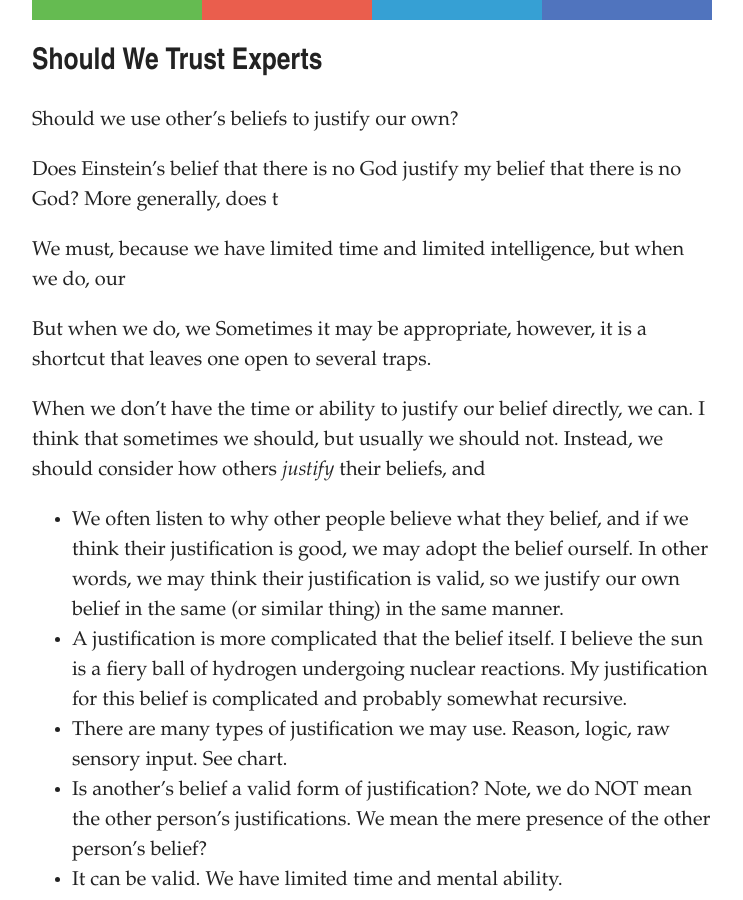
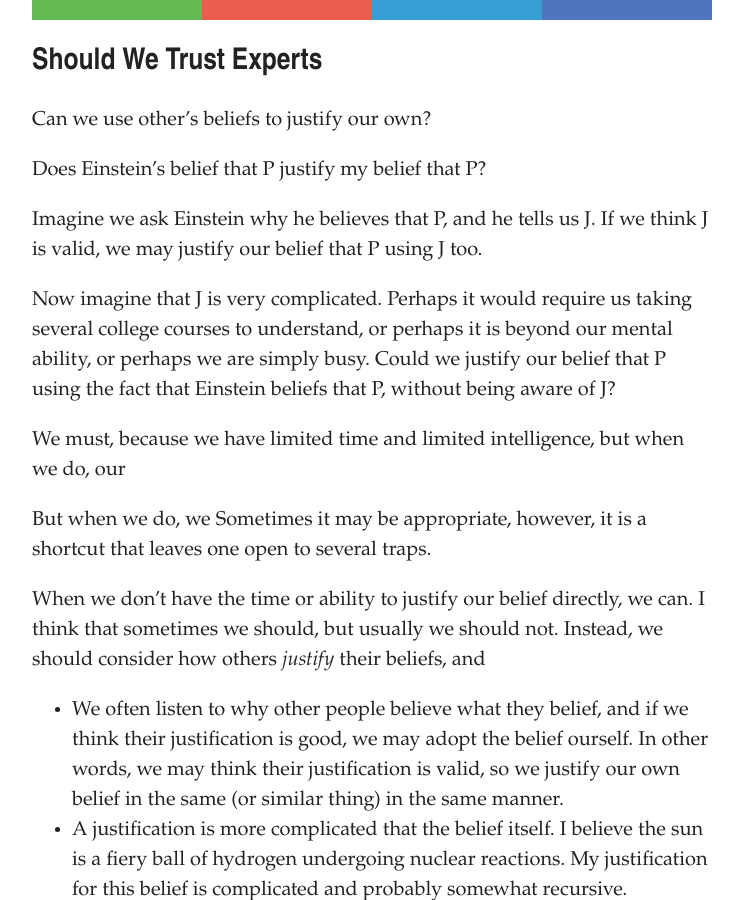
Before and after one commit to artsandmetaphysics/goodlifeodyssey, a Jekyll site: the page built from _essays/on-experts.md, in a window 1280 px wide and 900 px high. Shown: the whole window, without its empty margins (268-1011 px from the left). Built offline with Jekyll 4.4.1, drawn with Linux system fonts in a browser that asks for light colours.

Commit message:
On experts essay

```diff
--- a/_essays/on-experts.md
+++ b/_essays/on-experts.md
@@ -5,9 +5,13 @@ status: incomplete
 order: 1
 ---
 
-Should we use other's beliefs to justify our own?
+Can we use other's beliefs to justify our own?
 
-Does Einstein's belief that there is no God justify my belief that there is no God?  More generally, does t
+Does Einstein's belief that P justify my belief that P?
+
+Imagine we ask Einstein why he believes that P, and he tells us J.  If we think J is valid, we may justify our belief that P using J too.
+
+Now imagine that J is very complicated.  Perhaps it would require us taking several college courses to understand, or perhaps it is beyond our mental ability, or perhaps we are simply busy.  Could we justify our belief that P using the fact that Einstein beliefs that P, without being aware of J?
 
 We must, because we have limited time and limited intelligence, but when we do, our
 
```
